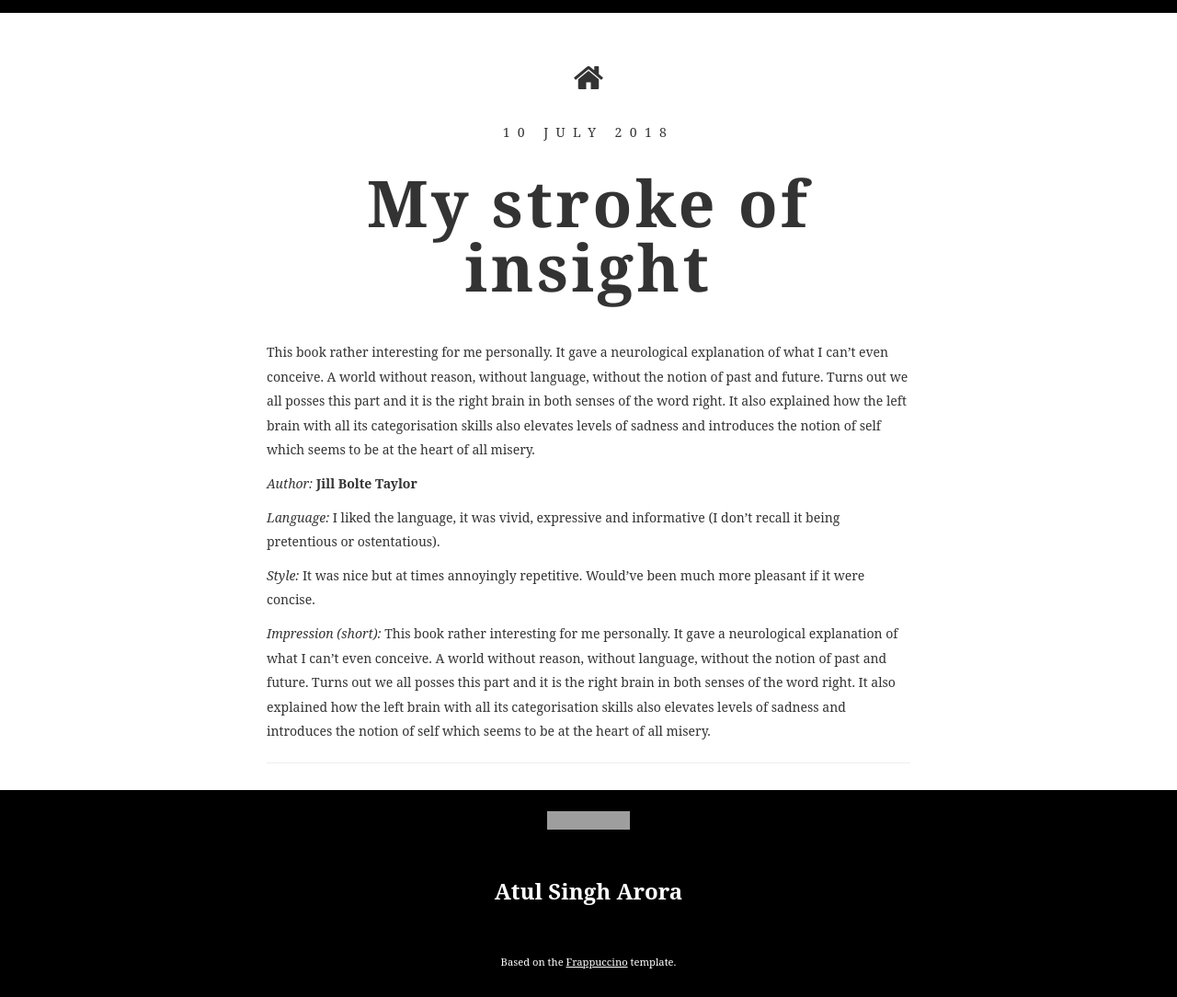
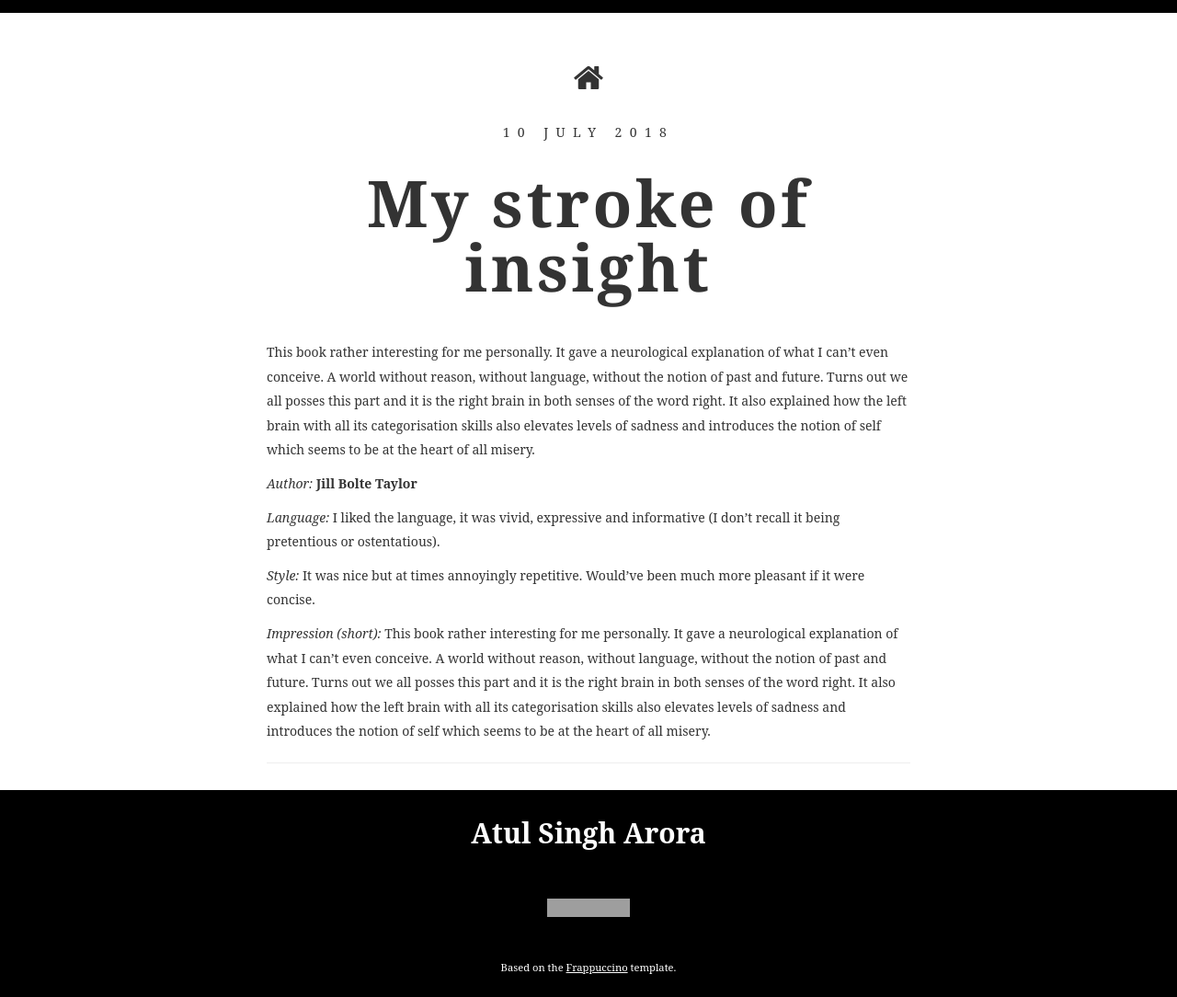
Before and after one commit to gleaned/gleaned.github.io, a Jekyll site: the page built from _posts/2018-07-10-firstpost.md, in a window 1280 px wide. Shown: the whole page at 92% size. Built offline with Jekyll 4.4.1, drawn with Linux system fonts in a browser that asks for light colours; some web fonts are replaced; grey boxes are pictures that could not be loaded.

Commit message:
/ ‘_layouts/default.html’

```diff
--- a/_layouts/default.html
+++ b/_layouts/default.html
@@ -36,13 +36,14 @@
 
 	<footer>
 		<div class="container">
+			<h2> Atul Singh Arora </h2>
+		</div>
+
+		<div class="container">
 			<a rel="license" href="http://creativecommons.org/licenses/by-sa/4.0/"><img alt="Creative Commons Licence" style="border-width:0" src="https://i.creativecommons.org/l/by-sa/4.0/88x31.png" /></a><br />
 			<!-- This work is licensed under a <a rel="license" href="http://creativecommons.org/licenses/by-sa/4.0/">Creative Commons Attribution-ShareAlike 4.0 International License</a>. 	 -->
 		</div>
 
-		<div class="container">
-			<h3> Atul Singh Arora </h3>
-		</div>
 
 		<div class="container"> Based on the <a href="http://richbray.me/frap/">Frappuccino</a> template.</div>
 
```
